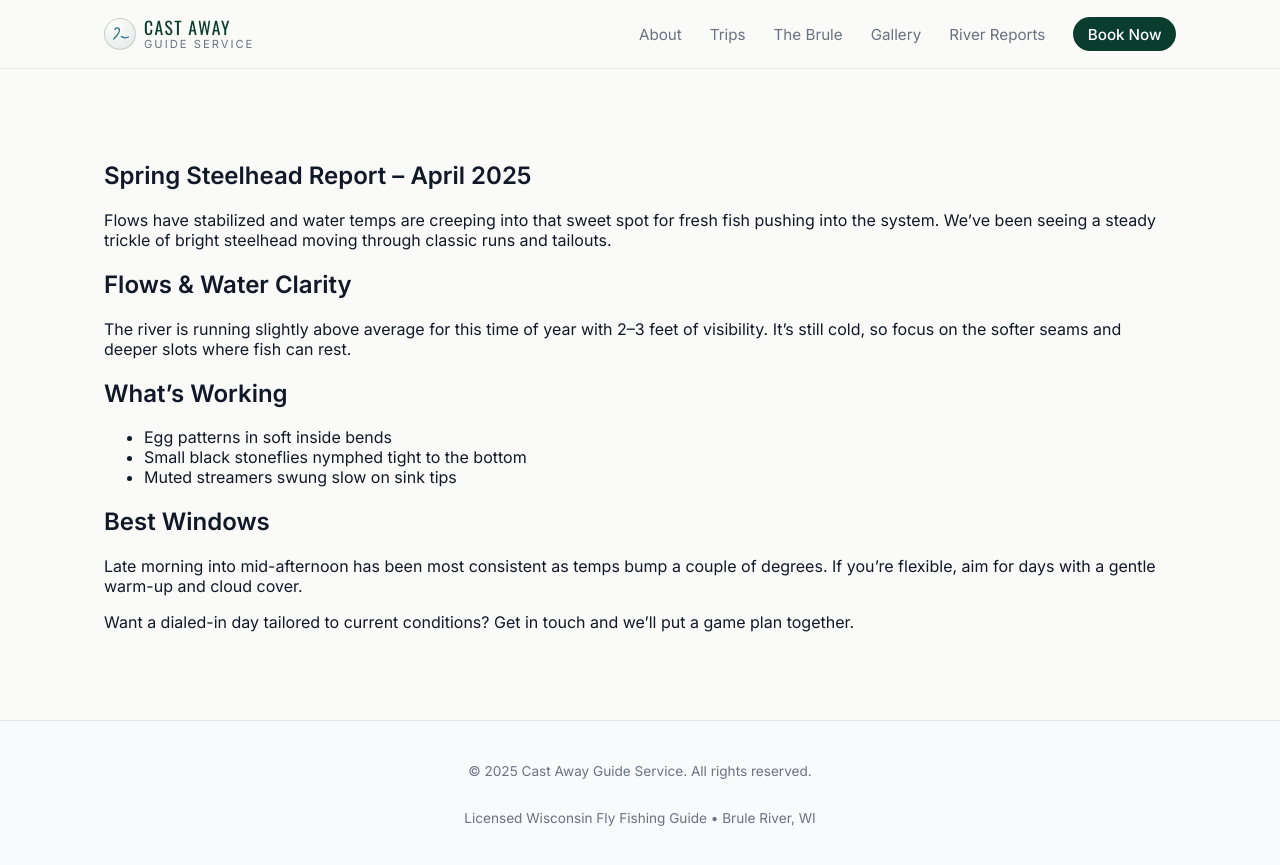
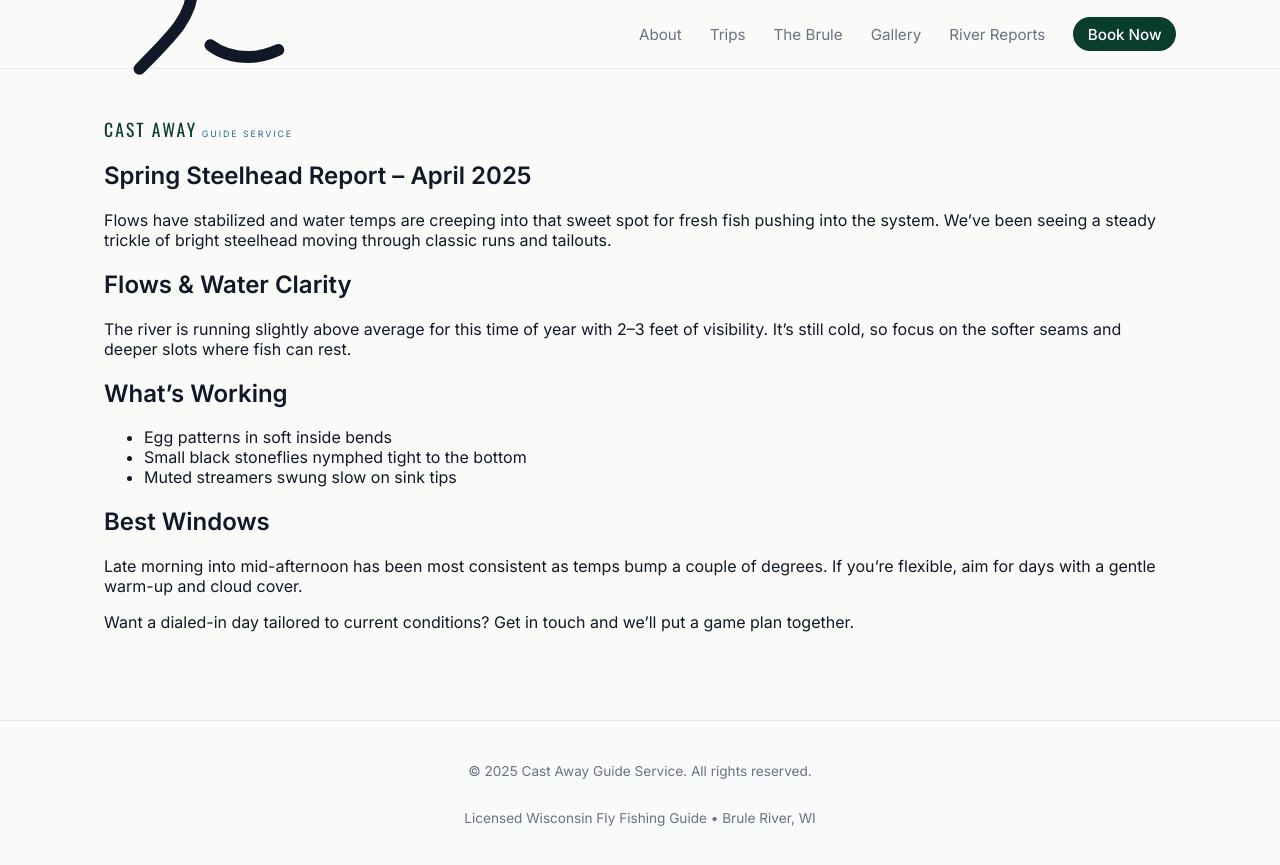
Before and after one commit to adamholden7/CastAwayGuideService, a Jekyll site: the page built from _posts/2025-01-01-sample-post.md, in a window 1280 px wide. Shown: the top 865 px of the page. Built offline with Jekyll 4.4.1, drawn with Linux system fonts in a browser that asks for light colours.

Commit message:
Update styles.css

```diff
--- a/assets/css/styles.css
+++ b/assets/css/styles.css
@@ -72,49 +72,25 @@
 
 .logo {
   display: inline-flex;
-  align-items: center;
-  gap: 0.5rem;
+  flex-direction: column;
+  line-height: 1.1;
   text-decoration: none;
 }
 
-.logo-mark {
-  width: 32px;
-  height: 32px;
-  border-radius: 999px;
-  border: 1px solid rgba(11, 61, 46, 0.18);
-  display: inline-flex;
-  align-items: center;
-  justify-content: center;
-  background: radial-gradient(circle at 30% 20%, rgba(255, 255, 255, 0.8), rgba(11, 61, 46, 0.1));
-  color: var(--accent);
-}
-
-.logo-icon {
-  width: 20px;
-  height: 20px;
-}
-
-.logo-text {
-  display: flex;
-  flex-direction: column;
-  line-height: 1.1;
-}
-
 .logo-title {
-  font-family: "Oswald", system-ui, sans-serif;
+  font-family: "Oswald", sans-serif;
   font-size: 1.1rem;
-  letter-spacing: 0.08em;
+  letter-spacing: 0.12em;
   text-transform: uppercase;
   color: var(--primary);
 }
 
 .logo-subtitle {
-  font-size: 0.7rem;
-  letter-spacing: 0.18em;
+  font-size: 0.55rem;
+  letter-spacing: 0.22em;
   text-transform: uppercase;
-  color: var(--text-muted);
+  color: var(--accent);
 }
-
 
 .site-nav {
   display: flex;
```
